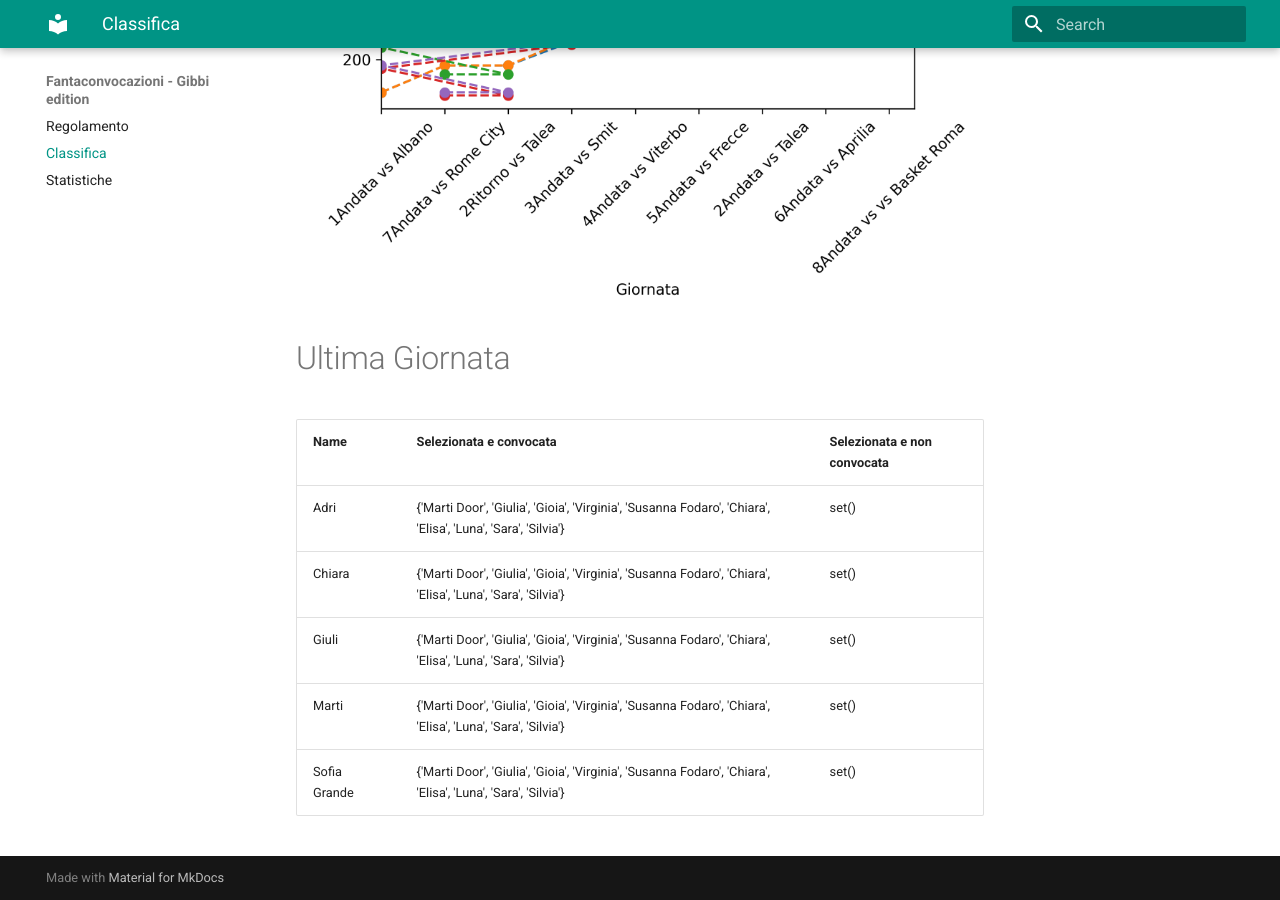
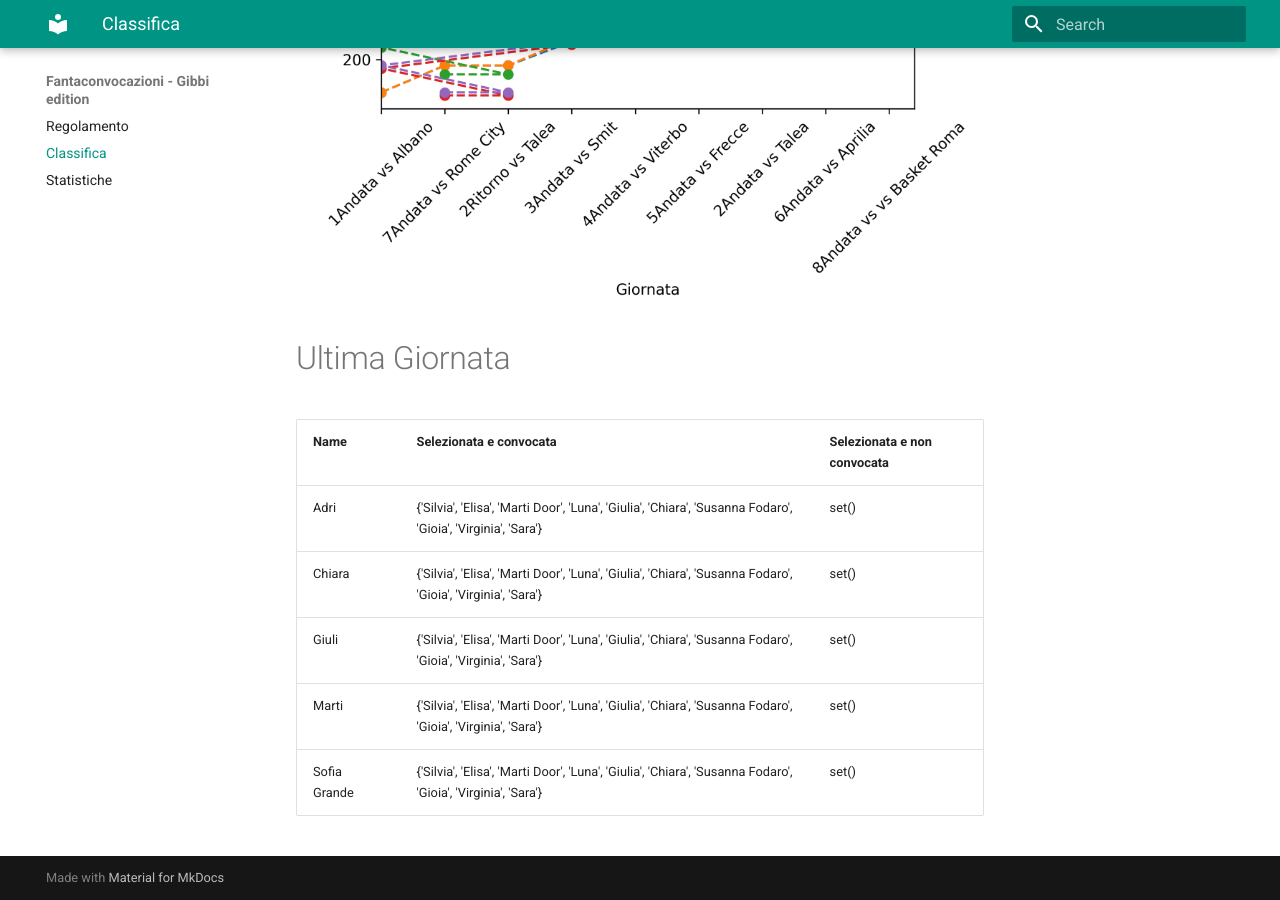
Before and after one commit to martinig94/fantagibbi, an MkDocs documentation site: the page built from docs/Classifica.md, in a window 1280 px wide and 900 px high, scrolled down 810 px. Built offline with MkDocs 1.6.1 and Material for MkDocs 9.7.7, drawn with Linux system fonts in a browser that asks for light colours.

Commit message:
Auto-update from main.py

```diff
--- a/docs/Classifica.md
+++ b/docs/Classifica.md
@@ -18,9 +18,9 @@
 <!-- START_TABLE CORRECT -->
 | Name         | Selezionata e convocata                                                                                      | Selezionata e non convocata   |
 |:-------------|:-------------------------------------------------------------------------------------------------------------|:------------------------------|
-| Adri         | {'Marti Door', 'Giulia', 'Gioia', 'Virginia', 'Susanna Fodaro', 'Chiara', 'Elisa', 'Luna', 'Sara', 'Silvia'} | set()                         |
-| Chiara       | {'Marti Door', 'Giulia', 'Gioia', 'Virginia', 'Susanna Fodaro', 'Chiara', 'Elisa', 'Luna', 'Sara', 'Silvia'} | set()                         |
-| Giuli        | {'Marti Door', 'Giulia', 'Gioia', 'Virginia', 'Susanna Fodaro', 'Chiara', 'Elisa', 'Luna', 'Sara', 'Silvia'} | set()                         |
-| Marti        | {'Marti Door', 'Giulia', 'Gioia', 'Virginia', 'Susanna Fodaro', 'Chiara', 'Elisa', 'Luna', 'Sara', 'Silvia'} | set()                         |
-| Sofia Grande | {'Marti Door', 'Giulia', 'Gioia', 'Virginia', 'Susanna Fodaro', 'Chiara', 'Elisa', 'Luna', 'Sara', 'Silvia'} | set()                         |
+| Adri         | {'Silvia', 'Elisa', 'Marti Door', 'Luna', 'Giulia', 'Chiara', 'Susanna Fodaro', 'Gioia', 'Virginia', 'Sara'} | set()                         |
+| Chiara       | {'Silvia', 'Elisa', 'Marti Door', 'Luna', 'Giulia', 'Chiara', 'Susanna Fodaro', 'Gioia', 'Virginia', 'Sara'} | set()                         |
+| Giuli        | {'Silvia', 'Elisa', 'Marti Door', 'Luna', 'Giulia', 'Chiara', 'Susanna Fodaro', 'Gioia', 'Virginia', 'Sara'} | set()                         |
+| Marti        | {'Silvia', 'Elisa', 'Marti Door', 'Luna', 'Giulia', 'Chiara', 'Susanna Fodaro', 'Gioia', 'Virginia', 'Sara'} | set()                         |
+| Sofia Grande | {'Silvia', 'Elisa', 'Marti Door', 'Luna', 'Giulia', 'Chiara', 'Susanna Fodaro', 'Gioia', 'Virginia', 'Sara'} | set()                         |
 <!-- END_TABLE CORRECT -->
```
